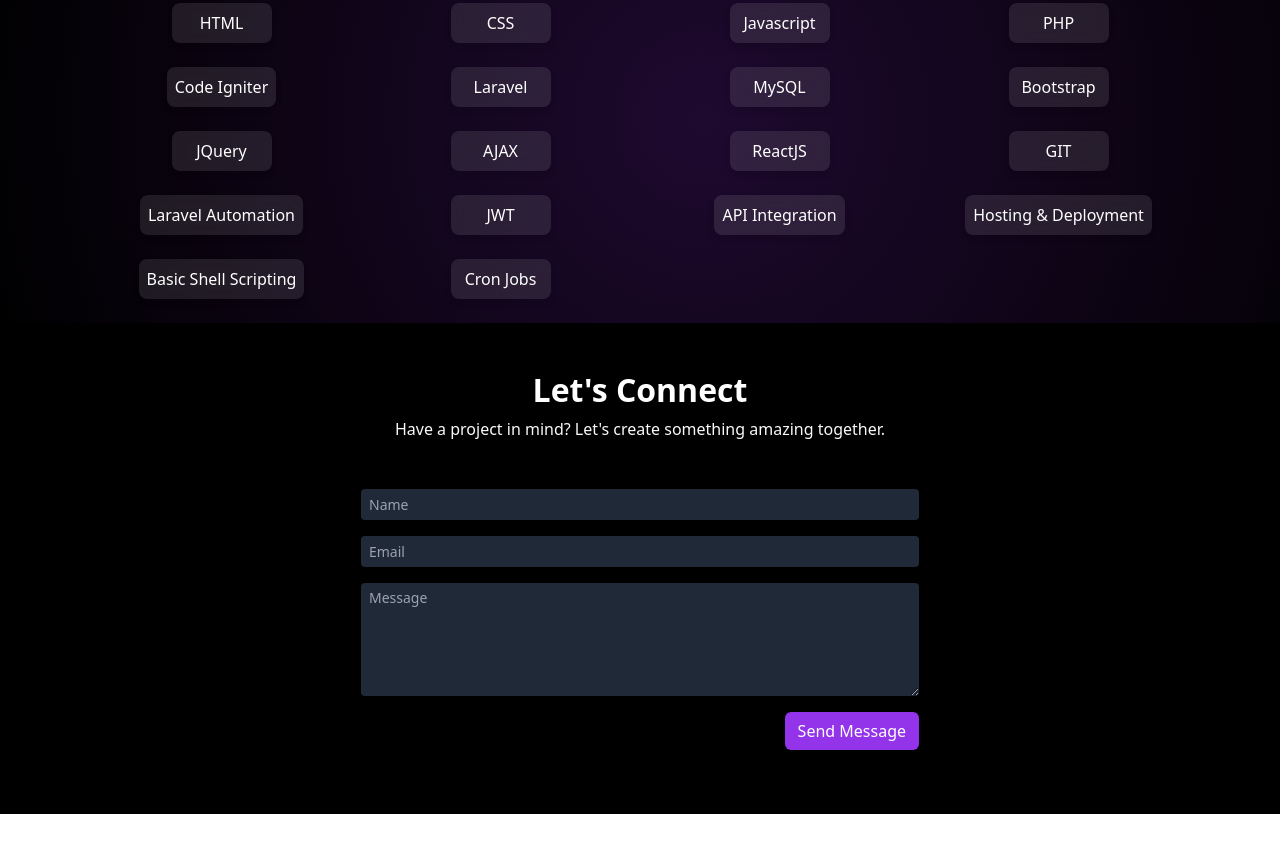
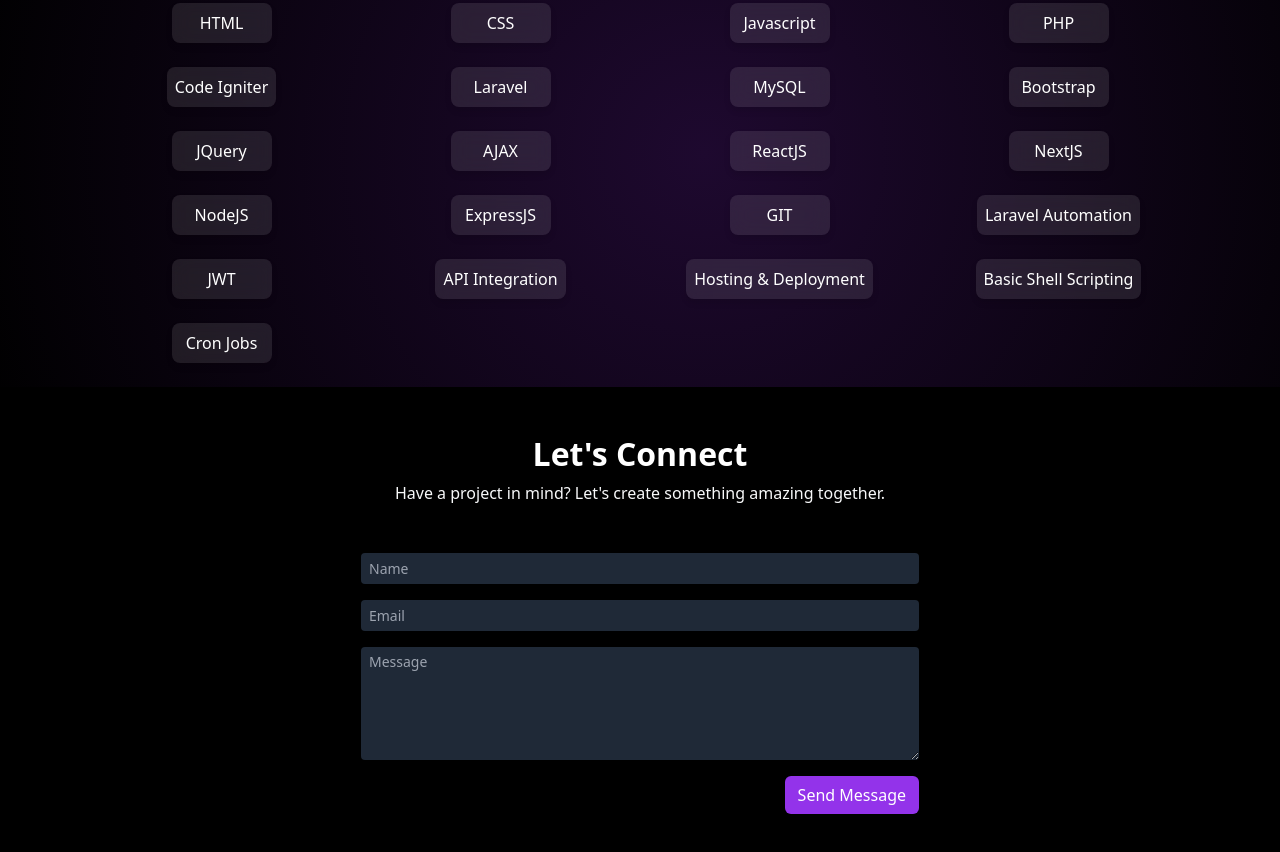
Before and after one commit to misonnnnn/webportfolio, a plain HTML site: page index.html in a window 1280 px wide. Shown: the part 1978-2830 px from the top of the page. Before the commit the page ends 2792 px from the top, so only its background shows below. Drawn offline with nearby package versions, Linux system fonts and the light colour scheme.

Commit message:
update skillset

```diff
--- a/index.html
+++ b/index.html
@@ -182,6 +182,24 @@
 
                             <div class="col-lg-3 col-md-6 col-xs-6 col-6 text-center mb-4 d-flex justify-content-center">
                                 <div class="p-2 skill-card">
+                                    <p class="m-0 p-0">NextJS</p>
+                                </div>
+                            </div>
+
+                            <div class="col-lg-3 col-md-6 col-xs-6 col-6 text-center mb-4 d-flex justify-content-center">
+                                <div class="p-2 skill-card">
+                                    <p class="m-0 p-0">NodeJS</p>
+                                </div>
+                            </div>
+
+                            <div class="col-lg-3 col-md-6 col-xs-6 col-6 text-center mb-4 d-flex justify-content-center">
+                                <div class="p-2 skill-card">
+                                    <p class="m-0 p-0">ExpressJS</p>
+                                </div>
+                            </div>
+
+                            <div class="col-lg-3 col-md-6 col-xs-6 col-6 text-center mb-4 d-flex justify-content-center">
+                                <div class="p-2 skill-card">
                                     <p class="m-0 p-0">GIT</p>
                                 </div>
                             </div>
```
